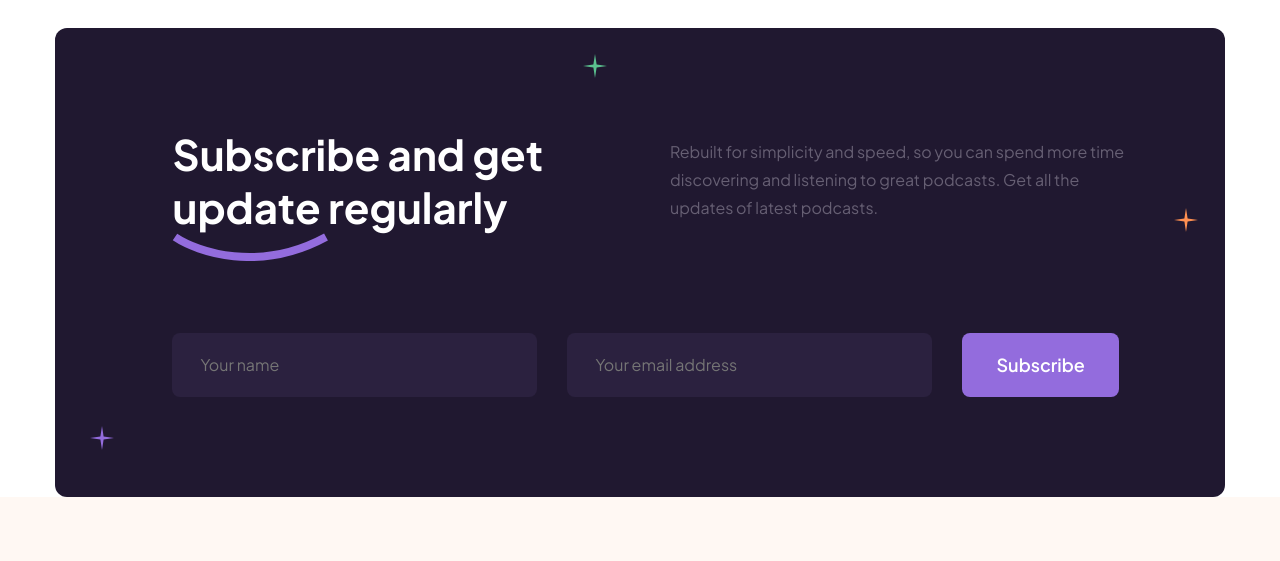
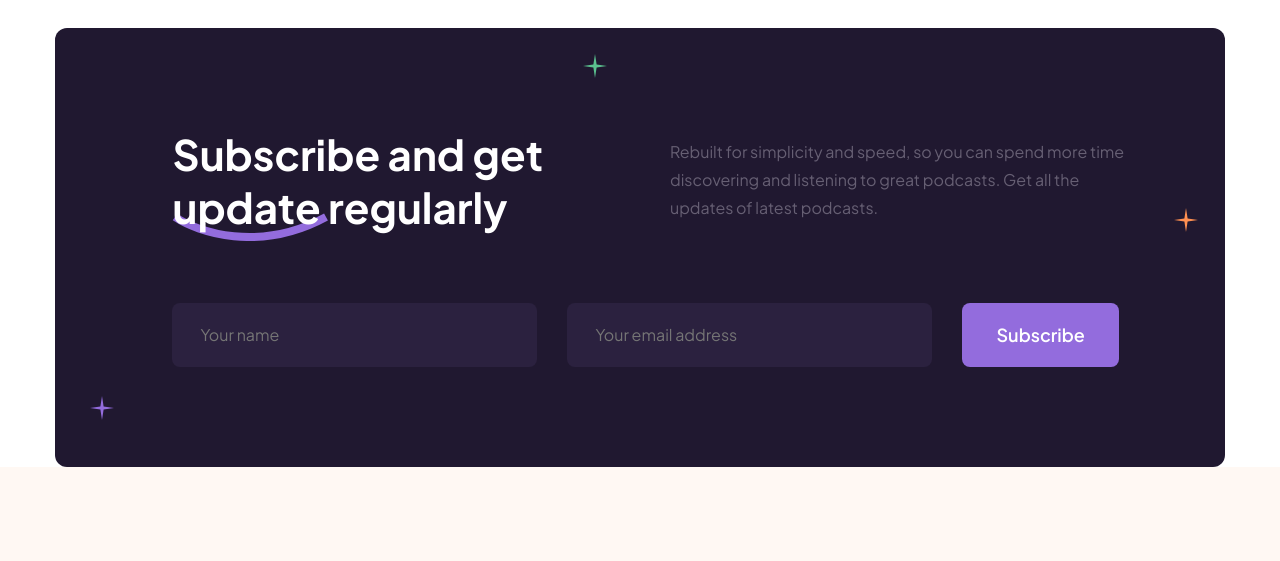
Before and after one commit to HienJr/f8-htmlcss-07, a website: page index.html in a window 1280 px wide. Shown: the part 4440-5001 px from the top of the page. Drawn offline with Linux system fonts and the light colour scheme.

Commit message:
fix position .subscribe-heading__decor

```diff
--- a/scss/styles.scss
+++ b/scss/styles.scss
@@ -566,6 +566,8 @@ body {
     background: #201830;
     .section-heading {
         color: #fff;
+        position: relative;
+        z-index: 1;
     }
     .desc {
         margin-top: 10px;
@@ -585,6 +587,17 @@ body {
         top: 180px;
         right: 27px;
     }
+}
+
+.subscribe-title {
+    position: relative;
+}
+
+.subscribe-heading__decor {
+    position: absolute;
+    top: 85px;
+    left: 0;
+    z-index: 0;
 }
 
 .subscribe-form {
```
Also changed, not shown: assets/css/styles.css, 1 other file.
